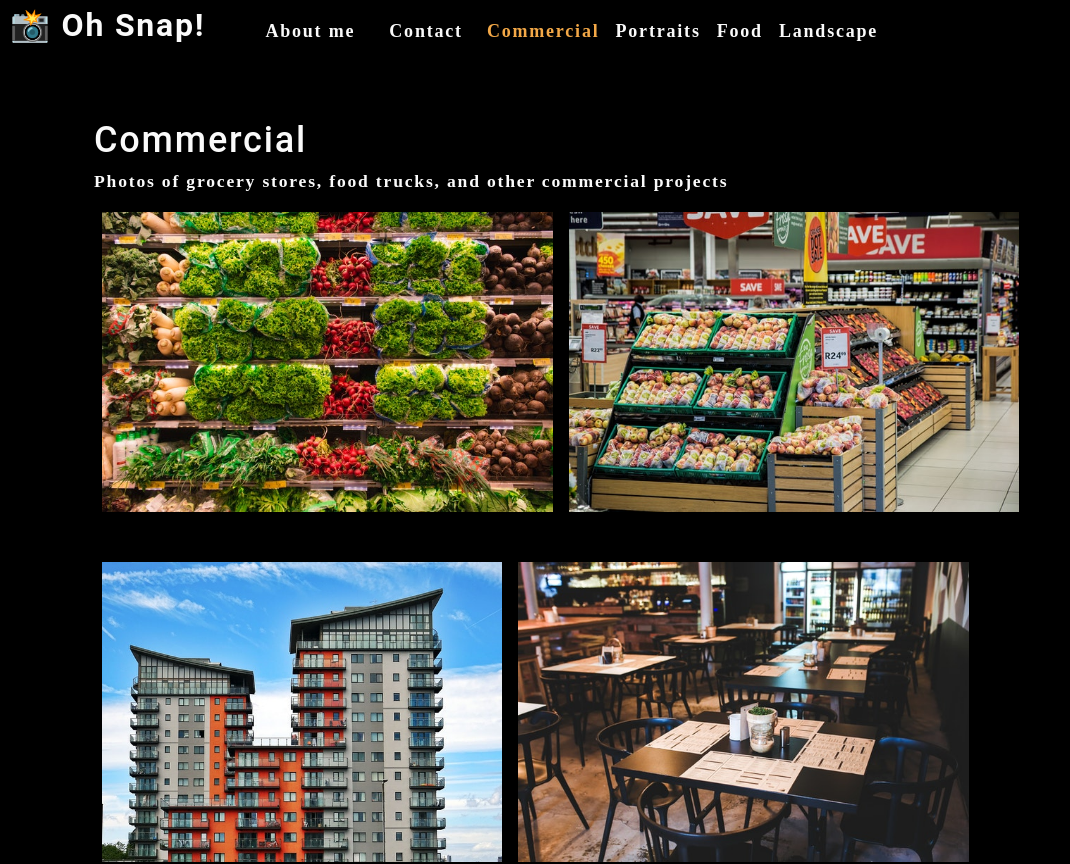
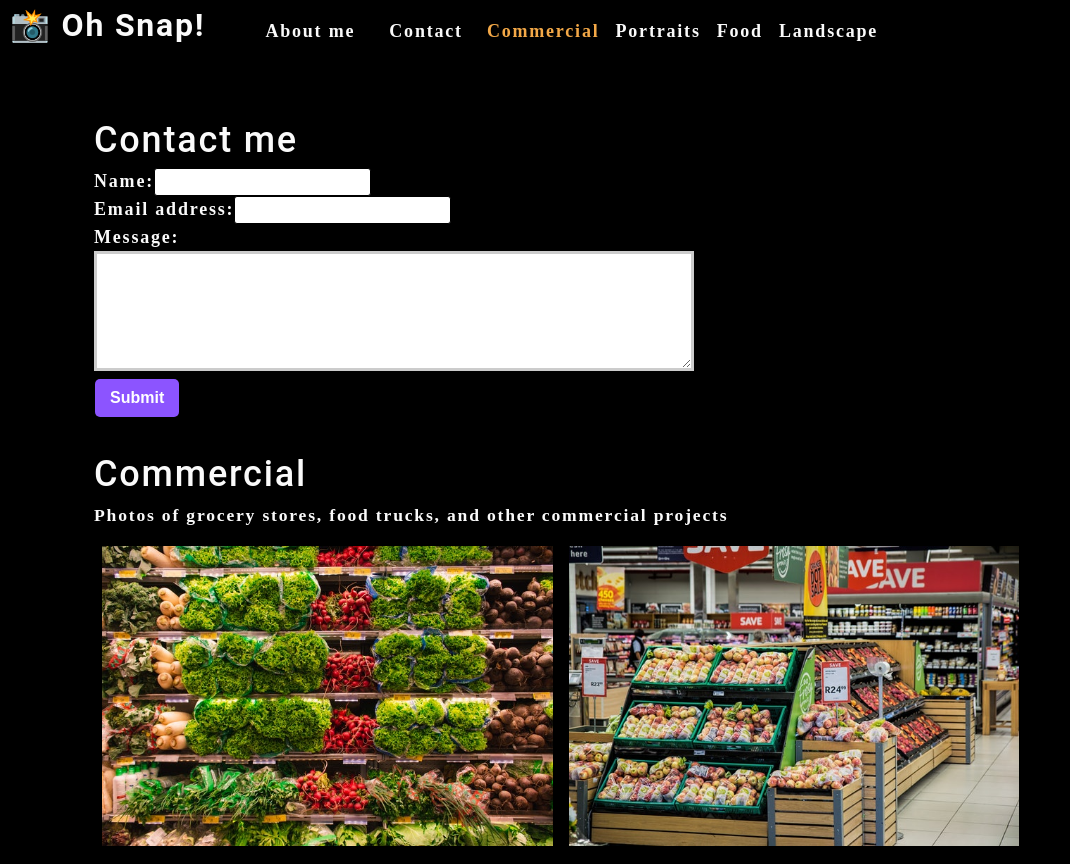
Before and after one commit to wwstrothe/20-photo-port, a React (Create React App) app: page / in a window 1280 px wide. Shown: the top 864 px of the page, without its empty margins (0-1070 px from the left). Built offline with nearby package versions, Linux system fonts and the light colour scheme.

Commit message:
added contact form

```diff
--- a/src/App.js
+++ b/src/App.js
@@ -2,6 +2,7 @@ import React, { useState } from 'react';
 import About  from './components/About';
 import Nav from './components/Nav'
 import Gallery from './components/Gallery';
+import ContactForm from './components/Contact';
 
 function App() {
   const [categories] = useState([
@@ -29,6 +30,7 @@ function App() {
       ></Nav>
       <main>
         <div>
+          <ContactForm></ContactForm>
           <Gallery currentCategory={currentCategory}></Gallery>
           <About></About>
         </div>
--- a/src/components/Nav/index.js
+++ b/src/components/Nav/index.js
@@ -3,9 +3,9 @@ import { capitalizeFirstLetter } from "../../utils/helpers"
 
 function Nav(props) {
   const { categories = [], setCurrentCategory, currentCategory } = props;
-  // useEffect(() => {
-  //   document.title = capitalizeFirstLetter(currentCategory.name);
-  // }, [currentCategory]);
+  useEffect(() => {
+    document.title = capitalizeFirstLetter(currentCategory.name);
+  }, [currentCategory]);
 
   return (
     <header className="flex-row px-1">
```
